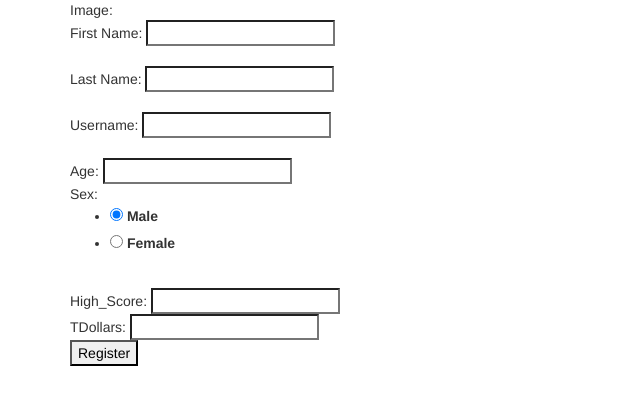
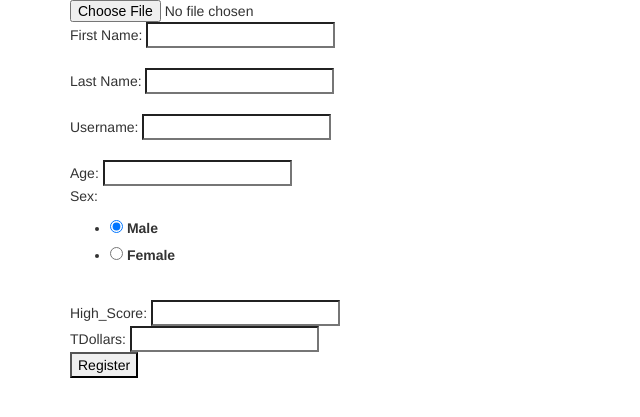
Before and after one commit to mckeane-thomas/info3180Proj1, a Flask app: page /profile/ in a window 1280 px wide. Shown: the top 417 px of the page, without its empty margins (0-640 px from the left). Run offline with Flask 2, Linux system fonts and the light colour scheme; style sheets or scripts are compiled from the project's sources; some libraries are stand-ins or nearby versions.

Commit message:
Update profile_add.html

```diff
--- a/app/templates/profile_add.html
+++ b/app/templates/profile_add.html
@@ -8,7 +8,8 @@
 <div class ="container">
  <form  action="{{ url_for('profile_add') }}" method="POST"  enctype="multipart/form-data">
      {{ form.csrf_token }}
-     Image: {{form.img}}<br>
+     <!--Image: {{form.img}}<br>-->
+     <p><input type=file name=file>
      First Name: {{form.fname }}<br>
      {% for error in form.fname.errors %}
             <span style="color: red;">{{ "First Name Required" }}</span>
```
